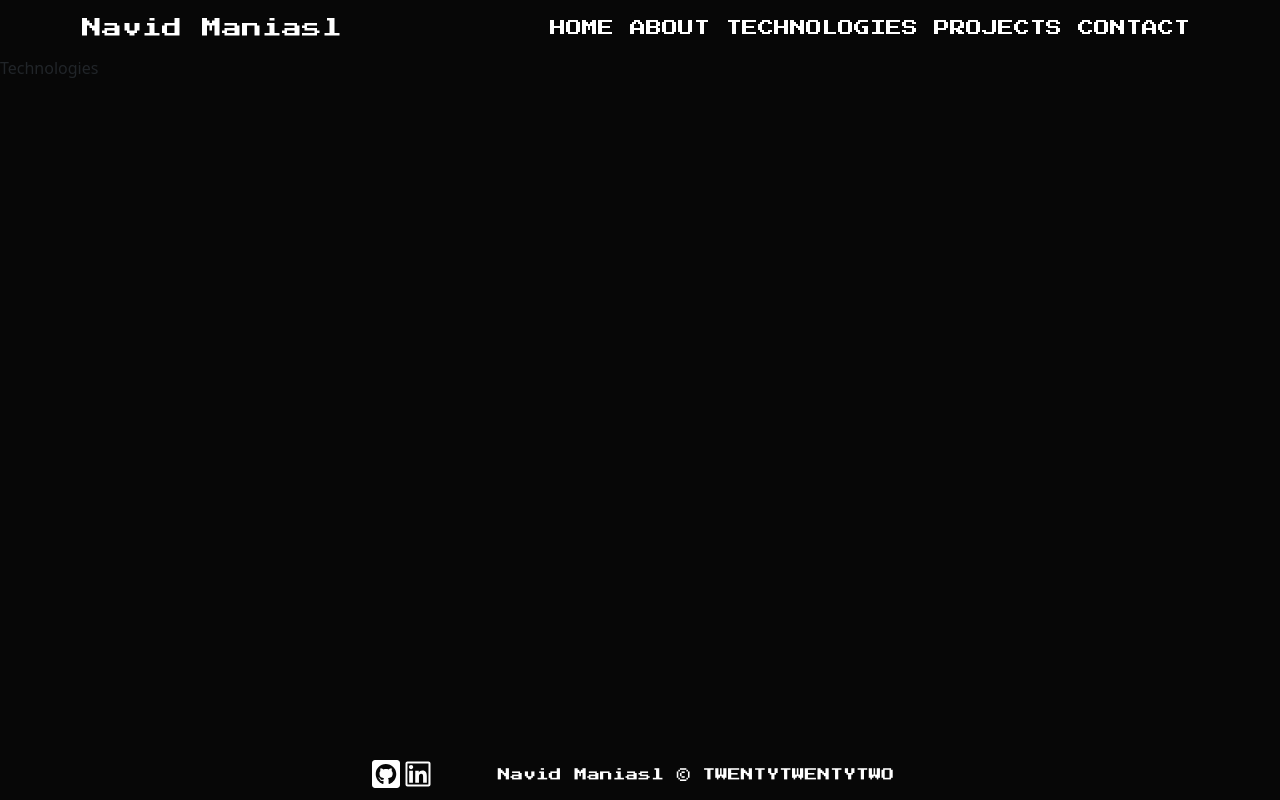
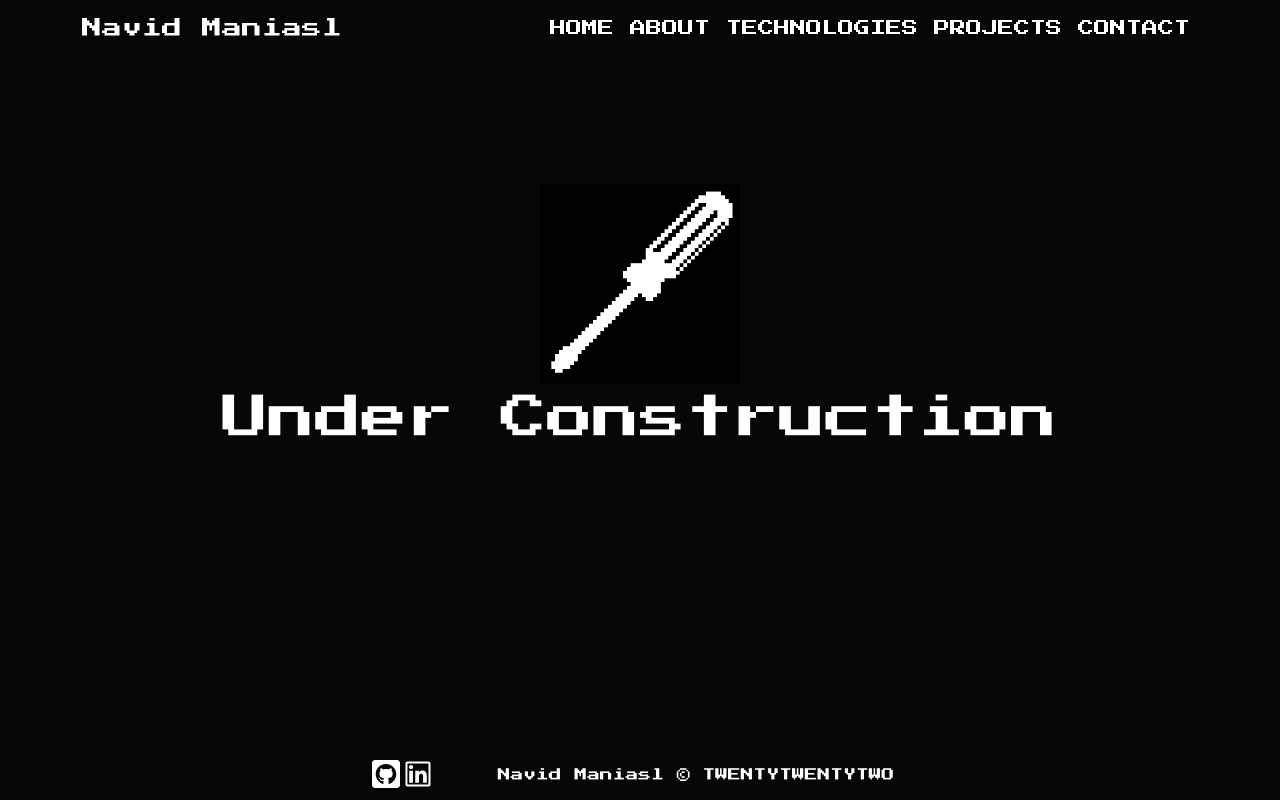
Before and after one commit to NavidManiAsl/my-portfolio, a React (Create React App) app: page /technologies in a window 1280 px wide. Built offline with nearby package versions, Linux system fonts and the light colour scheme.

Commit message:
fix tech

```diff
--- a/src/Pages/Technologies.js
+++ b/src/Pages/Technologies.js
@@ -1,12 +1,13 @@
 import React from 'react'
 import Footer from '../components/Footer'
 import Navigation from '../components/Navigation'
+import Construction from '../components/Construction'
 
 function Technologies() {
   return (
     <div>
       <Navigation />
-      <p>Technologies</p>
+      <Construction />
       <Footer />
     </div>
   )
```
